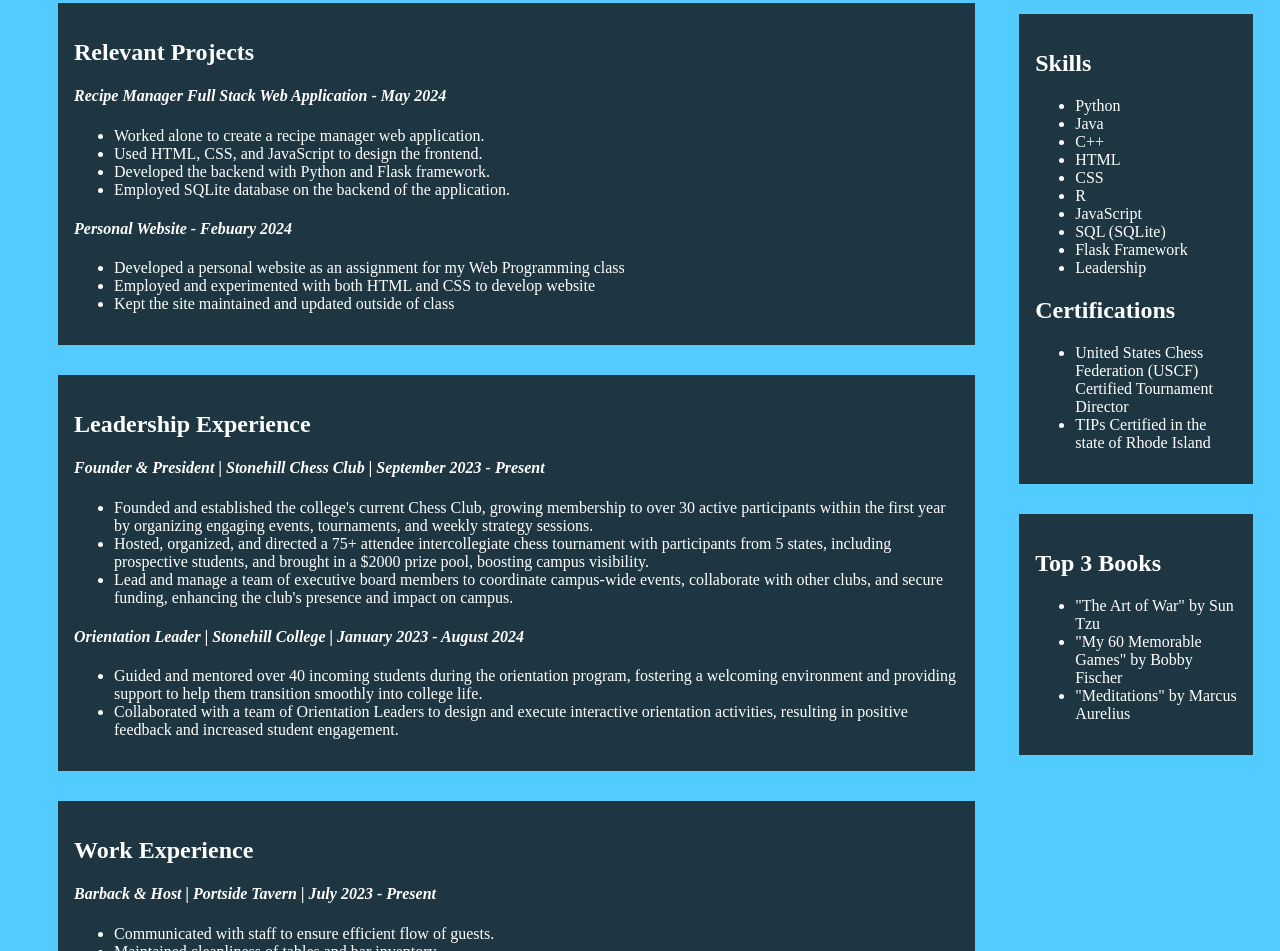
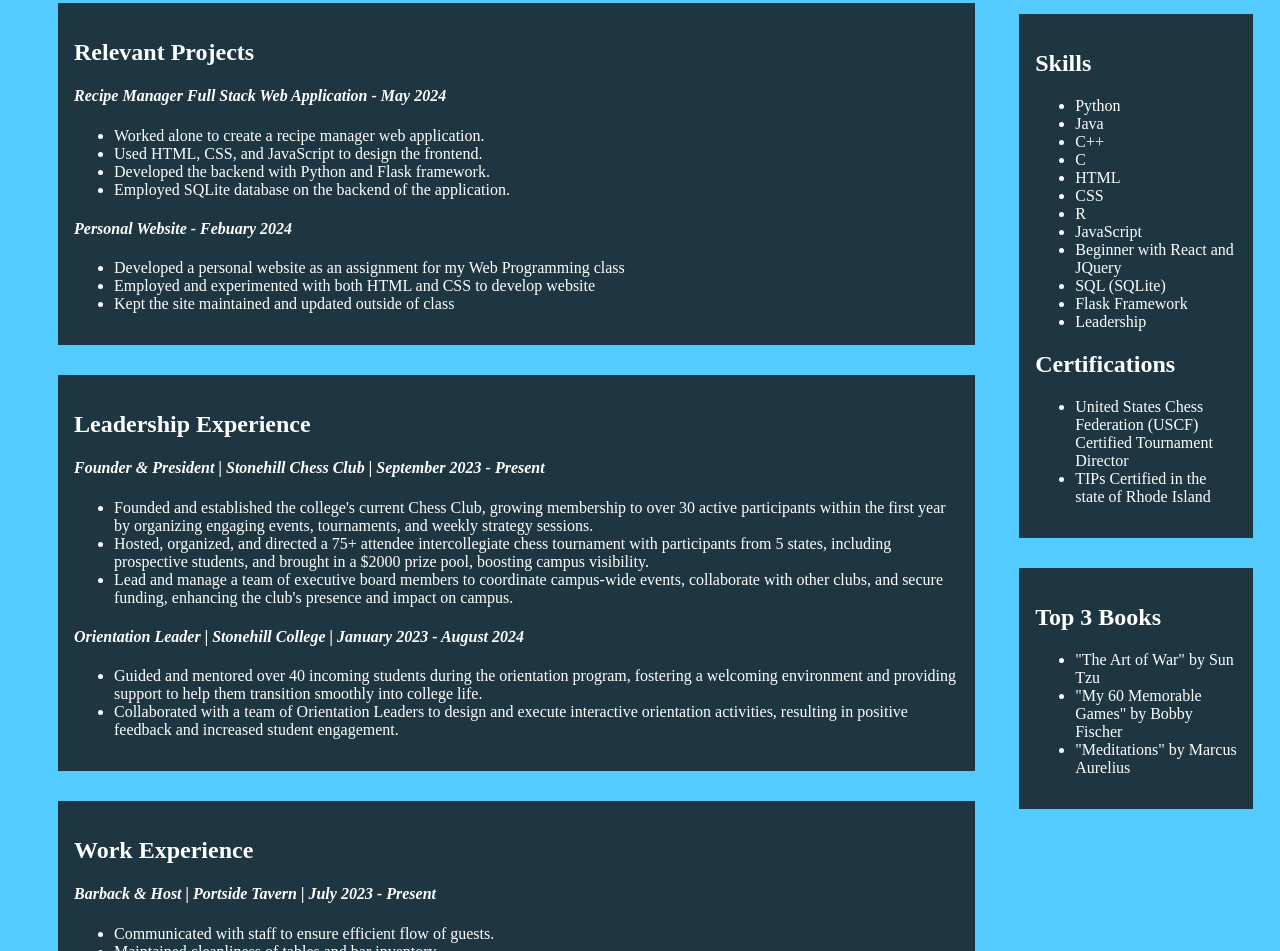
Before and after one commit to pjohnstone19/pjohnstone19.github.io, a plain HTML site: page index.html in a window 1280 px wide. Shown: the part 777-1728 px from the top of the page. Drawn offline with Linux system fonts and the light colour scheme.

Commit message:
Update index.html

```diff
--- a/index.html
+++ b/index.html
@@ -118,10 +118,12 @@
             <li class="text">Python</li>
             <li class="text">Java</li>
 	    <li class="text">C++</li>
+	    <li class="text">C</li>
             <li class="text">HTML</li>
             <li class="text">CSS</li>
 	    <li class="text">R</li>
             <li class="text">JavaScript</li>
+	    <li class="text">Beginner with React and JQuery</li>
             <li class="text">SQL (SQLite)</li>
             <li class="text">Flask Framework</li>
             <li class="text">Leadership</li>
```
